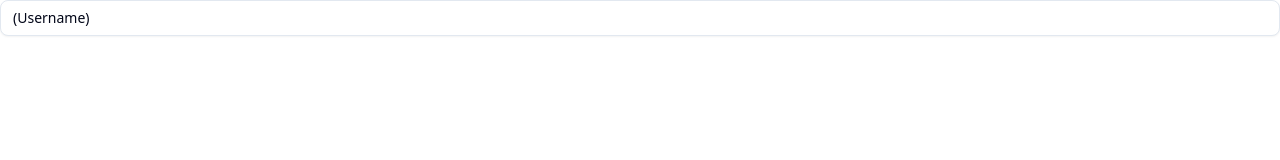
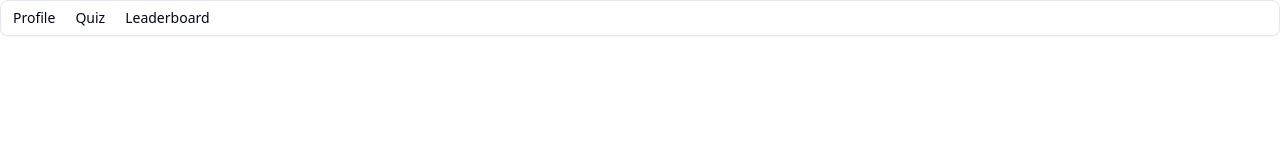
Before and after one commit to yuhaislost/horizon, a Next.js app: page / in a window 1280 px wide. Shown: the top 160 px of the page. Built offline with nearby package versions, Linux system fonts and the light colour scheme.

Commit message:
Create basic routing to profile, quiz and leaderboard pages

```diff
--- /dev/null
+++ b/app/leaderboard/page.tsx
@@ -0,0 +1,7 @@
+export default function leaderboard() {
+    return (
+      <div>
+        Leaderboard Page
+      </div>
+    );
+  }
--- a/app/page.tsx
+++ b/app/page.tsx
@@ -1,26 +1,9 @@
-import {
-  Menubar,
-  MenubarContent,
-  MenubarItem,
-  MenubarMenu,
-  MenubarSeparator,
-  MenubarShortcut,
-  MenubarTrigger,
-} from "@/components/ui/menubar"
+import Navbar from "@/components/navbar";
 
 export default function Home() {
   return (
-    <div>
-      <Menubar>
-        <MenubarMenu>
-          <MenubarTrigger>(Username)</MenubarTrigger>
-          <MenubarContent>
-            <MenubarItem>Profile</MenubarItem>
-            <MenubarSeparator />
-            <MenubarItem>Settings</MenubarItem>
-          </MenubarContent>
-        </MenubarMenu>
-      </Menubar>
-    </div>
+    <>
+    <Navbar></Navbar>
+    </>
   );
 }
--- /dev/null
+++ b/app/pet/page.tsx
@@ -0,0 +1,7 @@
+export default function pet() {
+    return (
+      <div>
+        Pet Page
+      </div>
+    );
+  }
--- /dev/null
+++ b/app/quiz-session/page.tsx
@@ -0,0 +1,7 @@
+export default function quiz_session() {
+    return (
+      <div>
+        Quiz Session
+      </div>
+    );
+  }
--- /dev/null
+++ b/components/navbar.tsx
@@ -0,0 +1,41 @@
+import {
+    Menubar,
+    MenubarContent,
+    MenubarItem,
+    MenubarMenu,
+    MenubarSeparator,
+    MenubarShortcut,
+    MenubarTrigger,
+} from "@/components/ui/menubar"
+
+import Link from "next/link"
+
+
+export default function Navbar() {
+    return (
+        <>
+            <div>
+                <Menubar>
+                    <MenubarMenu>
+                    <MenubarTrigger>
+                            <Link href="/pet">Profile</Link>
+                        </MenubarTrigger>
+                    </MenubarMenu>
+
+                    <MenubarMenu>
+                        <MenubarTrigger>
+                            <Link href="/quiz-session">Quiz</Link>
+                        </MenubarTrigger>
+                    </MenubarMenu>
+
+                    <MenubarMenu>
+                        <MenubarTrigger>
+                            <Link href="/leaderboard">Leaderboard</Link>
+                        </MenubarTrigger>
+                    </MenubarMenu>
+                </Menubar>
+
+            </div>
+        </>
+    )
+}
```
